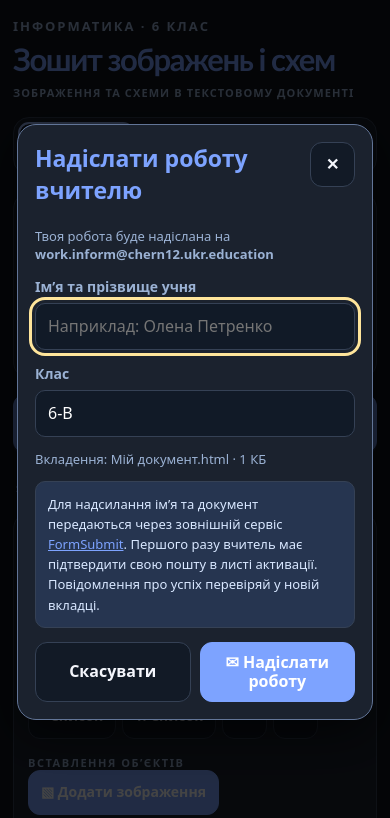
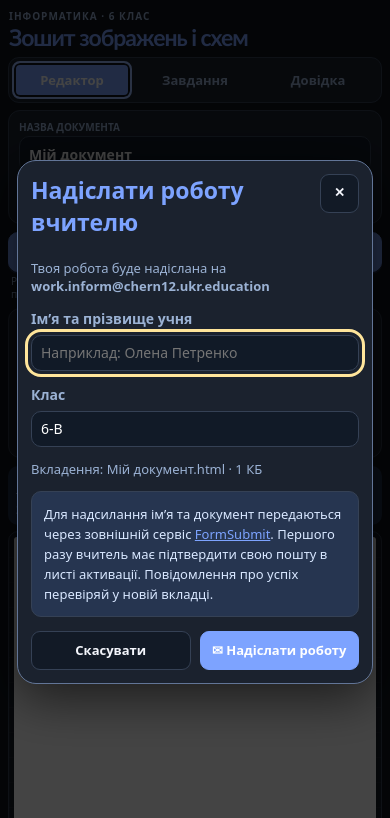
Before and after one commit to Ctrl-Alt-Teach/classroom-platform, a plain HTML site: page 6-class/19-20_Зображення-та-схеми-в-текстовому-документі/index.html in a window 390 px wide. Both pictures are taken after a click on the button "✉ Надіслати вчителю". Shown: the top 818 px of the page. Drawn offline with Linux system fonts and the light colour scheme.

Commit message:
Зробити кнопки та панелі редактора компактними на смартфонах

```diff
--- a/6-class/19-20_Зображення-та-схеми-в-текстовому-документі/style.css
+++ b/6-class/19-20_Зображення-та-схеми-в-текстовому-документі/style.css
@@ -19,3 +19,72 @@
 .mail-actions .btn{min-height:48px}
 @media(max-width:510px){.mail-panel{padding:17px}.mail-actions{display:grid;grid-template-columns:1fr 1fr}.send-button{font-size:17px}}
 @media print{.send-strip,.mail-dialog{display:none!important}}
+
+
+/* КОМПАКТНИЙ МОБІЛЬНИЙ РЕЖИМ — більше місця для документа.
+   Панелі прокручуються вбік, а не розростаються вниз. */
+@media (max-width: 720px) {
+  .shell {width:calc(100% - 16px);padding:9px 0 35px}
+  .masthead {margin:0 1px 7px}
+  .eyebrow {font-size:10px;letter-spacing:.1em}
+  .masthead h1 {font-size:clamp(23px,5.7vw,30px);margin:2px 0 0;line-height:1.1}
+  .topic {display:none}
+  .tabs {margin-bottom:7px;padding:3px;gap:3px;border-radius:11px}
+  .tab {min-height:38px;font-size:13px;padding:5px 3px;border-radius:8px}
+  .panel {padding:9px 10px;margin-bottom:8px;border-radius:12px}
+  .editor-head {gap:6px}
+  .editor-head label {font-size:10px;min-width:120px;gap:2px}
+  .name-input {min-height:36px;padding:6px 9px;font-size:14px}
+  .editor-head .action-row {flex-wrap:nowrap;gap:5px}
+  .editor-head .btn {font-size:12px;min-height:36px;white-space:nowrap;padding:7px 9px;border-radius:8px}
+  .btn {font-size:13px;min-height:39px;padding:7px 9px;border-radius:9px}
+  .btn.icon {min-width:39px;padding:7px}
+  .editor-tools {padding:7px 8px}
+  .toolbar-label {font-size:10px;letter-spacing:.06em;margin:0 0 3px}
+  .toolbar-label::after {content:"  ·  гортай інструменти →";color:#cad9fa;text-transform:none;letter-spacing:0;font-weight:500}
+  .editor-tools .toolbar {
+    flex-wrap:nowrap;gap:5px;overflow-x:auto;overflow-y:hidden;
+    padding:3px 2px 6px;max-width:100%;scrollbar-width:thin;
+    overscroll-behavior-inline:contain;-webkit-overflow-scrolling:touch;
+    scroll-snap-type:x proximity
+  }
+  .editor-tools .toolbar > * {flex:0 0 auto;scroll-snap-align:start}
+  .editor-tools .toolbar .btn {min-height:38px;font-size:12px;padding:6px 9px;white-space:nowrap}
+  .editor-tools .toolbar .btn.icon {min-width:38px;padding:6px}
+  .editor-tools .toolbar .select {min-height:38px;padding:5px 7px;font-size:12px;max-width:128px}
+  .editor-tools .toolbar .color {width:39px;min-height:38px;padding:4px}
+  .toolbar-divider {height:22px}
+  .toolbar-label[style] {margin-top:6px!important}
+  .send-strip {margin:0 0 7px;gap:3px}
+  .send-button {min-height:40px;font-size:14px;padding:7px 12px;border-radius:10px}
+  .send-caption {font-size:10px;line-height:1.3}
+  .notice {font-size:11px;line-height:1.35;padding:7px 8px;margin:6px 0}
+  .editor-zone {padding:5px;border-radius:10px}
+  .sheet {padding:17px 13px;min-height:310px}
+  .document {min-height:280px}
+  .document h1 {font-size:24px}
+  .edit-status {font-size:11px;margin-top:5px}
+  #currentTask {font-size:12px;margin:4px 0}
+  #imageOptions .subtools,#flowOptions .flow-control {gap:5px;padding:7px}
+  #imageOptions .subtools .btn,#flowOptions .flow-control .btn {min-height:37px;font-size:12px;padding:6px 8px}
+  .panel h2 {font-size:20px;margin-bottom:8px}
+  .panel h3 {font-size:17px;margin-bottom:7px}
+  .task-card {padding:12px;gap:7px;border-radius:12px}
+  .task-card h3 {font-size:18px}
+  .task-card p {font-size:14px}
+  .task-card .criteria {font-size:12px}
+  .task-card .btn {min-height:38px}
+  .section-label {margin:14px 0 8px;font-size:15px}
+  .guide-item {padding:12px;border-radius:12px}
+  .guide-item h3 {font-size:18px}
+}
+@media (max-width: 420px) {
+  .editor-head .action-row {width:100%;display:grid;grid-template-columns:.9fr 1.3fr 1.2fr}
+  .editor-head .action-row .btn {min-width:0;padding:6px 4px;font-size:11px}
+  .editor-head .btn {flex:unset}
+  .mail-panel {padding:13px}
+  .mail-panel .btn {min-height:39px}
+}
+@media print {
+  .toolbar-label::after {content:none}
+}
```
